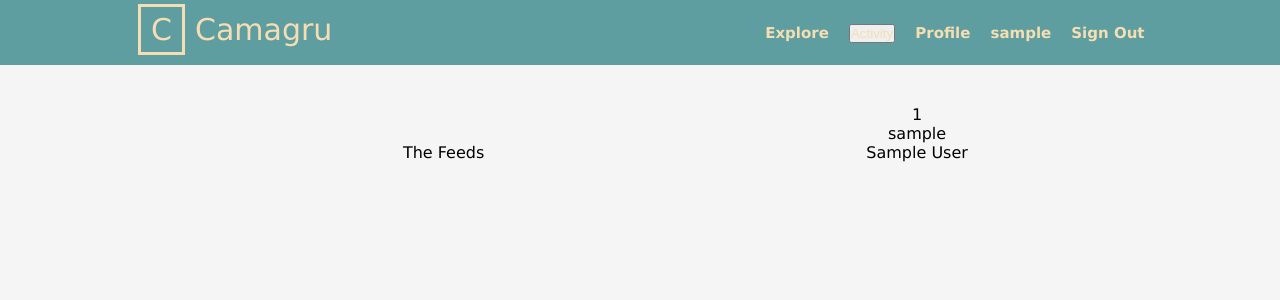
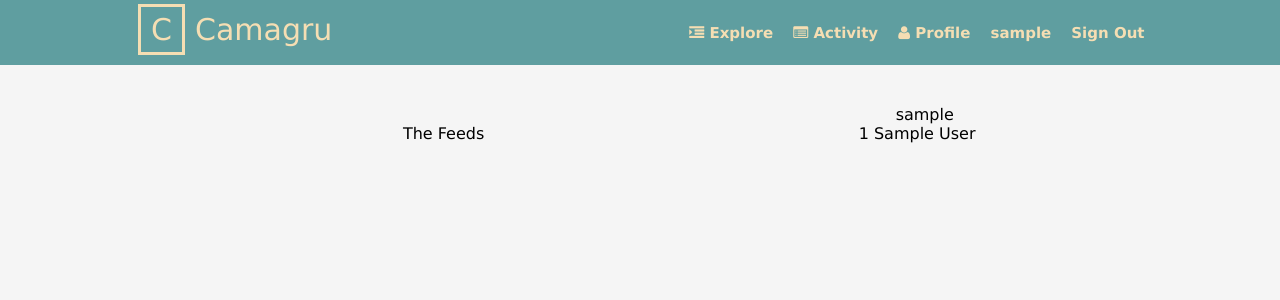
Before and after one commit to tchewaa/camagru, a PHP site: page /timeline.php in a window 1280 px wide. Shown: the top 300 px of the page. Run offline with PHP 8.4, Linux system fonts and the light colour scheme; the visitor is signed in with stand-in values (Sample User, id 1).

Commit message:
Added no profile image, security for users not to access pages without session

```diff
--- a/css/main.css
+++ b/css/main.css
@@ -266,13 +266,13 @@ nav {
 
 .error {
     padding: 5px;
-    color: #ff8484;
+    color: #ff0000;
     margin-top: 5px;
 }
 
 .success {
     padding: 5px;
-    color: #39ff43;
+    color: #006e06;
     margin-top: 5px;
 }
 
@@ -334,3 +334,17 @@ nav {
     text-decoration: none;
     cursor: pointer;
 }
+
+.small_profile_no_icon {
+    display: inline-block;
+}
+
+.small_profile_no_icon img {
+    border-radius: 100px;
+    width: 50px;
+    height: 40px;
+}
+
+.timeline_profile_name {
+    display: inline-block;
+}
--- a/includes/header.php
+++ b/includes/header.php
@@ -1,10 +1,10 @@
 <?php
 include_once 'config/config.php';
 session_start();
-/*if(!isset($_SESSION['user_id']))
+if(!isset($_SESSION['user_id']) && !isset($_SESSION['username']) && !isset($_SESSION['fullname']) && !isset($_SESSION['profile_pic']))
 {
-    header("Location: timeline.php");
-}*/
+    header("Location: new_account.php");
+}
 ?>
 <!DOCTYPE html>
 <html>
@@ -12,6 +12,7 @@ session_start();
 <head>
     <meta name="viewport" content="width=device-width, initial-scale=1">
     <link rel="stylesheet" href="css/main.css" />
+    <link rel="stylesheet" href="css/font-awesome/css/font-awesome.min.css">
     <script src="./js/functions.js"></script>
     <title>Camagru | Social</title>
 </head>
@@ -26,9 +27,9 @@ session_start();
                             <p></p>
                         </div>
                         <ul>
-                            <li><a class="link" href="#">Explore</a></li>
-                            <li><button class="link" id ="myBtn">Activity</button></li>
-                            <li><a class="link" href="#">Profile</a></li>
+                            <li><a class="link" href="#"><i class="fa fa-indent" aria-hidden="true"></i> Explore</a></li>
+                            <li><a class="link" id ="myBtn"><i class="fa fa-list-alt" aria-hidden="true"></i>  Activity</a></li>
+                            <li><a class="link" href="#"><i class="fa fa-user" aria-hidden="true"></i> Profile</a></li>
                             <li><a class="link" href="#"><?php if(isset($_SESSION['username'])){echo $_SESSION["username"];}?></a></li>
                             <li><a class="link" href="logout.php">Sign Out</a></li>
                         </ul>
```
Also changed, not shown: images/no-profile-pic-icon-5.jpg (added).
